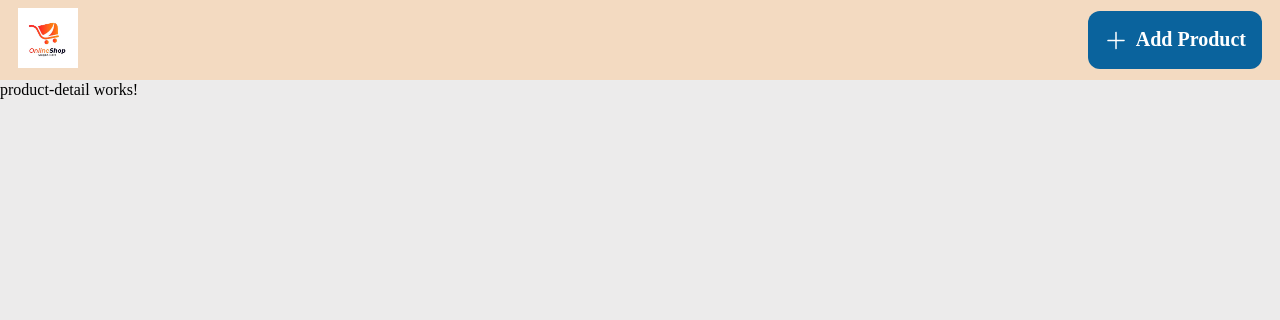
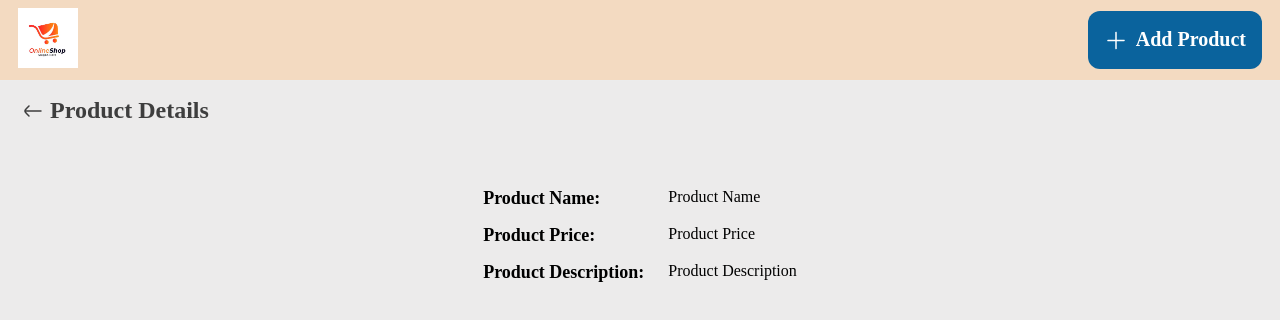
Before and after one commit to Mooorgan/ReactiveCRUD, an Angular app: page /products/1 in a window 1280 px wide. Shown: the top 320 px of the page. Built offline with nearby package versions, Linux system fonts and the light colour scheme.

Commit message:
feat(UI):Add Product Details Page

```diff
--- a/src/app/product-detail/product-detail.component.html
+++ b/src/app/product-detail/product-detail.component.html
@@ -1 +1,33 @@
-<p>product-detail works!</p>
+<div class="container">
+  <div class="details-heading">
+    <svg
+      width="18"
+      height="12"
+      viewBox="0 0 18 12"
+      fill="none"
+      xmlns="http://www.w3.org/2000/svg"
+      (click)="navigateBack()"
+    >
+      <path
+        d="M5.52796 1.53269C5.82216 1.24111 5.82428 0.766238 5.53269 0.472041C5.24111 0.177844 4.76624 0.175726 4.47204 0.467309L2.67731 2.2461C2.00134 2.91604 1.44886 3.46359 1.05706 3.95146C0.649628 4.45878 0.354695 4.97372 0.275909 5.59184C0.241364 5.86286 0.241364 6.13714 0.275909 6.40816C0.354695 7.02628 0.649627 7.54122 1.05706 8.04854C1.44886 8.53642 2.00134 9.08396 2.67732 9.75391L4.47204 11.5327C4.76624 11.8243 5.24111 11.8222 5.53269 11.528C5.82427 11.2338 5.82216 10.7589 5.52796 10.4673L3.76499 8.72C3.0495 8.01086 2.55869 7.52282 2.22659 7.10929C2.11867 6.97491 2.03446 6.8566 1.96908 6.75H17C17.4142 6.75 17.75 6.41421 17.75 6C17.75 5.58579 17.4142 5.25 17 5.25H1.96908C2.03446 5.1434 2.11867 5.02509 2.22659 4.89071C2.55869 4.47718 3.0495 3.98914 3.76499 3.28L5.52796 1.53269Z"
+        fill="#3E3E3E"
+      />
+    </svg>
+
+    <div class="details-heading__heading">Product Details</div>
+  </div>
+  <div class="product-details-container">
+    <div class="product-details-container__details">
+      <div class="product-details-container__details__label">Product Name:</div>
+      <div>Product Name</div>
+      <div class="product-details-container__details__label">
+        Product Price:
+      </div>
+      <div>Product Price</div>
+      <div class="product-details-container__details__label">
+        Product Description:
+      </div>
+      <div>Product Description</div>
+    </div>
+  </div>
+</div>
--- a/src/app/product-detail/product-detail.component.scss
+++ b/src/app/product-detail/product-detail.component.scss
@@ -0,0 +1,22 @@
+@use "../../scss/utils" as u;
+
+.container {
+  padding: u.rem(16) u.rem(24);
+}
+
+.product-details-container {
+  padding: u.rem(24) u.rem(32);
+  display: grid;
+  justify-content: center;
+  //   align-content: center;
+  &__details {
+    display: grid;
+    grid-template-columns: auto 1fr;
+    gap: u.rem(16) u.rem(24);
+
+    &__label {
+      font-weight: 600;
+      font-size: u.rem(18);
+    }
+  }
+}
--- a/src/app/product-detail/product-detail.component.ts
+++ b/src/app/product-detail/product-detail.component.ts
@@ -1,10 +1,17 @@
 import { Component } from '@angular/core';
+import { ActivatedRoute, Router } from '@angular/router';
 
 @Component({
   selector: 'app-product-detail',
   templateUrl: './product-detail.component.html',
-  styleUrls: ['./product-detail.component.scss']
+  styleUrls: ['./product-detail.component.scss'],
 })
 export class ProductDetailComponent {
-
+  constructor(
+    private ar: ActivatedRoute,
+    private router: Router,
+  ) {}
+  navigateBack() {
+    this.router.navigate(['.'], { relativeTo: this.ar.parent });
+  }
 }
--- a/src/app/product-edit/product-edit.component.scss
+++ b/src/app/product-edit/product-edit.component.scss
@@ -17,19 +17,3 @@
     gap: u.rem(24);
   }
 }
-
-.details-heading {
-  display: grid;
-  grid-template-columns: auto 1fr;
-  column-gap: u.rem(8);
-  margin-block-end: u.rem(40);
-  > svg {
-    align-self: center;
-    cursor: pointer;
-  }
-  &__heading {
-    font-weight: 700;
-    font-size: u.rem(24);
-    color: var(--color-foundation-grey300);
-  }
-}
--- a/src/app/product-list/product-list.component.html
+++ b/src/app/product-list/product-list.component.html
@@ -20,7 +20,10 @@
         <span>
           {{ i + 1 }}
         </span>
-        <span class="product-name">
+        <span
+          class="product-name"
+          (click)="navigateToProductDetails(product.id)"
+        >
           {{ product.name | titlecase }}
         </span>
         <span>
--- a/src/app/product-list/product-list.component.ts
+++ b/src/app/product-list/product-list.component.ts
@@ -21,4 +21,8 @@ export class ProductListComponent {
   }
 
   deleteProduct(id: number) {}
+
+  navigateToProductDetails(id: number) {
+    this.router.navigate([id], { relativeTo: this.ar });
+  }
 }
--- a/src/scss/globals/layout.scss
+++ b/src/scss/globals/layout.scss
@@ -71,3 +71,19 @@
     // }
   }
 }
+
+.details-heading {
+  display: grid;
+  grid-template-columns: auto 1fr;
+  column-gap: u.rem(8);
+  margin-block-end: u.rem(40);
+  > svg {
+    align-self: center;
+    cursor: pointer;
+  }
+  &__heading {
+    font-weight: 700;
+    font-size: u.rem(24);
+    color: var(--color-foundation-grey300);
+  }
+}
```
